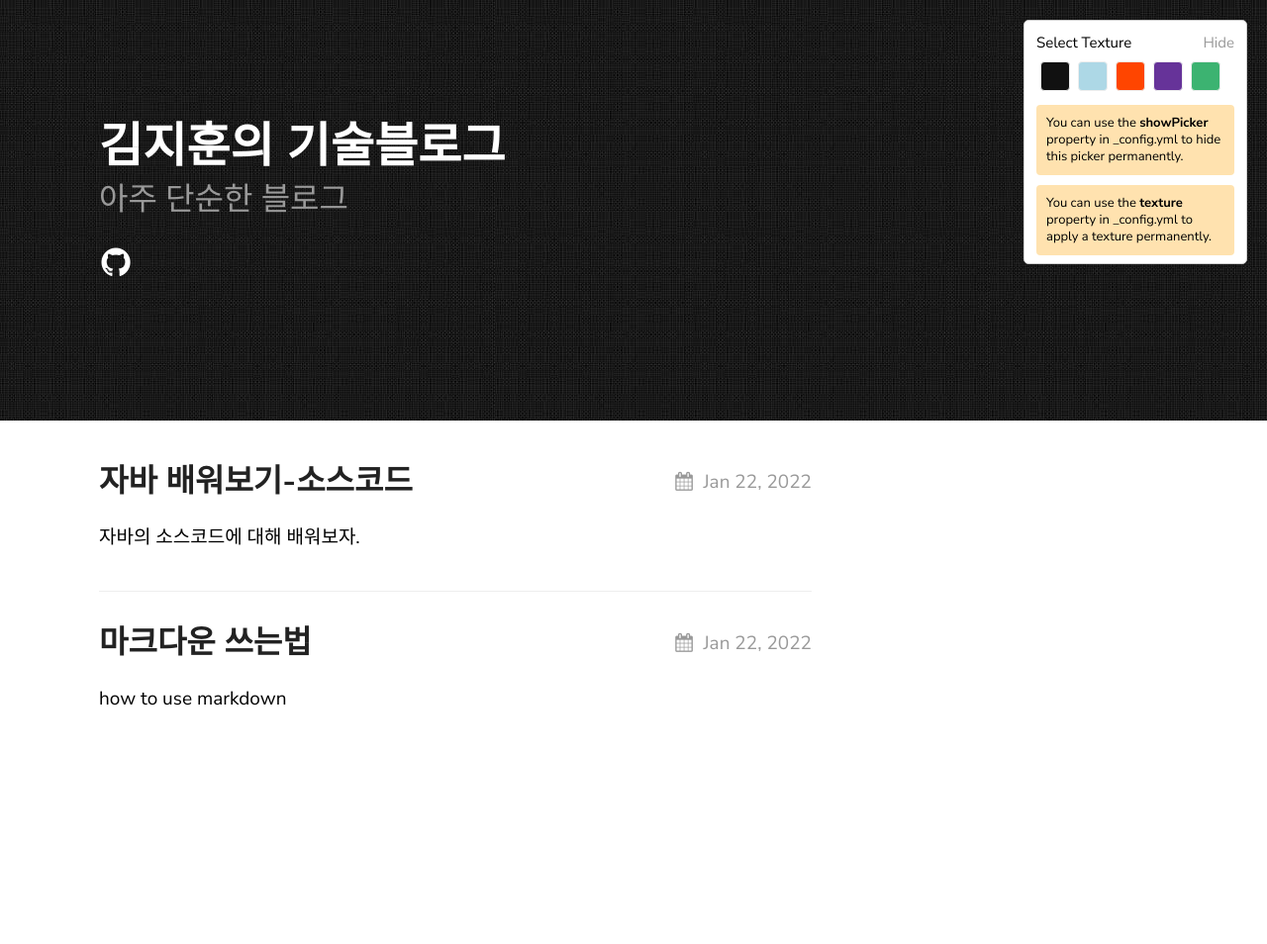
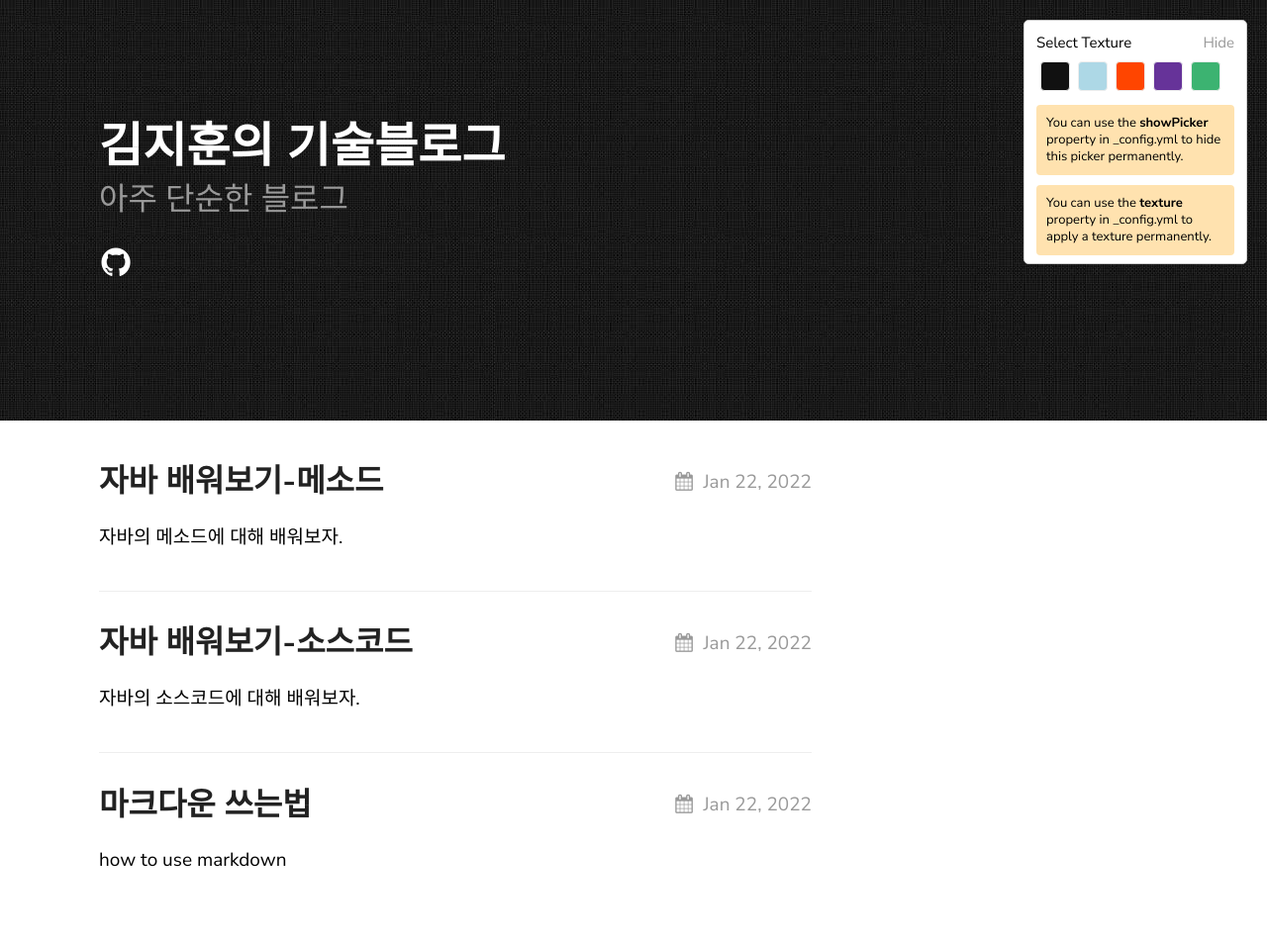
Before and after one commit to BLITZ8575/BLITZ8575.github.io, a Jekyll site: the page built from index.md, in a window 1280 px wide. Shown: the whole page at 99% size. Built offline with Jekyll 4.4.1, drawn with Linux system fonts in a browser that asks for light colours; before the commit the page ends 900 px from its top, so only the background shows below that; part of the change alters nothing that is shown.

Commit message:
메소드

````diff
--- /dev/null
+++ b/_posts/2022-02-08-javaclass2.md
@@ -0,0 +1,52 @@
+---
+title: "자바 배워보기-메소드"
+date: "2022-01-23 1:22:30 +0200"
+author: 김지훈
+category: java
+---
+
+자바의 메소드에 대해 배워보자.
+
+
+메소드
+===
+***
+프로그래밍을 하다보면 같은 코드를 여러번 쓸 때가 있고, 코드 압축을 위해 함수를 쓰는 경우가 있다.
+
+하지만 자바는 객체지향 언어이기 때문에 함수가 존재하지 않는다.
+
+그 대신 자바에선 함수와 비슷한 메소드를 쓴다.
+
+예시
+---
+***
+```java
+public class Test{
+    int sum (int a,int b){
+        return a+b;
+    }
+
+    public static void main(String[] args){
+
+        int i = sum(3,4);
+        System.out.print(i);
+
+    }
+}
+```
+위의 코드는 ```sum```이라는 이름의 메소드에 3 과 4를 입력해 ```sum```의 값을 출력하는 코드이다.
+
+
+메소드는 값을 입력받고 메소드 안의 명령문을 실행하고 값을 출력하며, 우리가 흔히 아는 함수와 작동 방식이 같다.
+
+그러나 메소드는 입력을 받지 않을수도 있고, 리턴을 하지 앟을수도 있기에 입력이 없거나, 리턴값이 없거나, 혹은 둘다 없을 수도 있다.
+
+위의 메소드는 입력값과 리턴이 둘아 있는 경우다.
+
+### 입력이 없는 메소드
+
+```java
+void print(){
+
+}
+```
````
Also changed, not shown: _posts/2022-02-06-javaclass1.md (+1 -1 lines).
